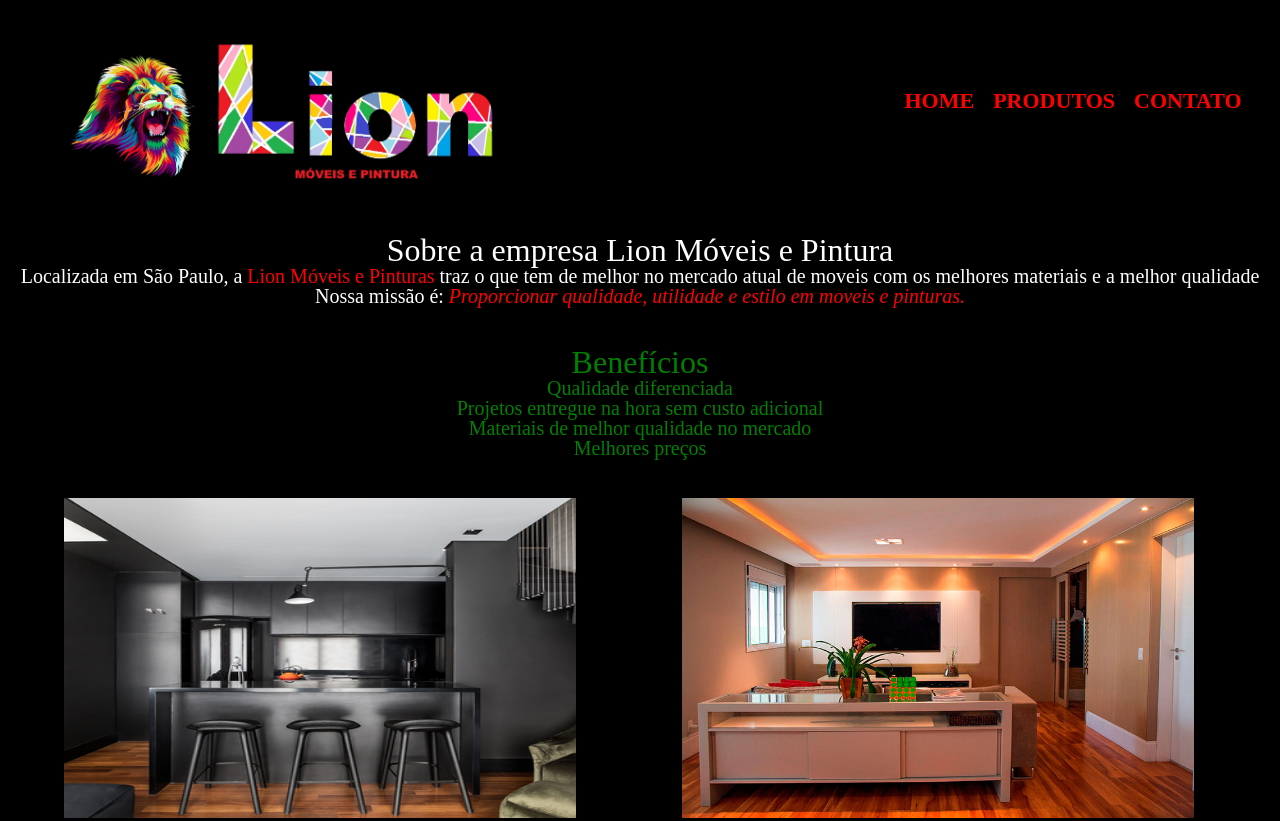
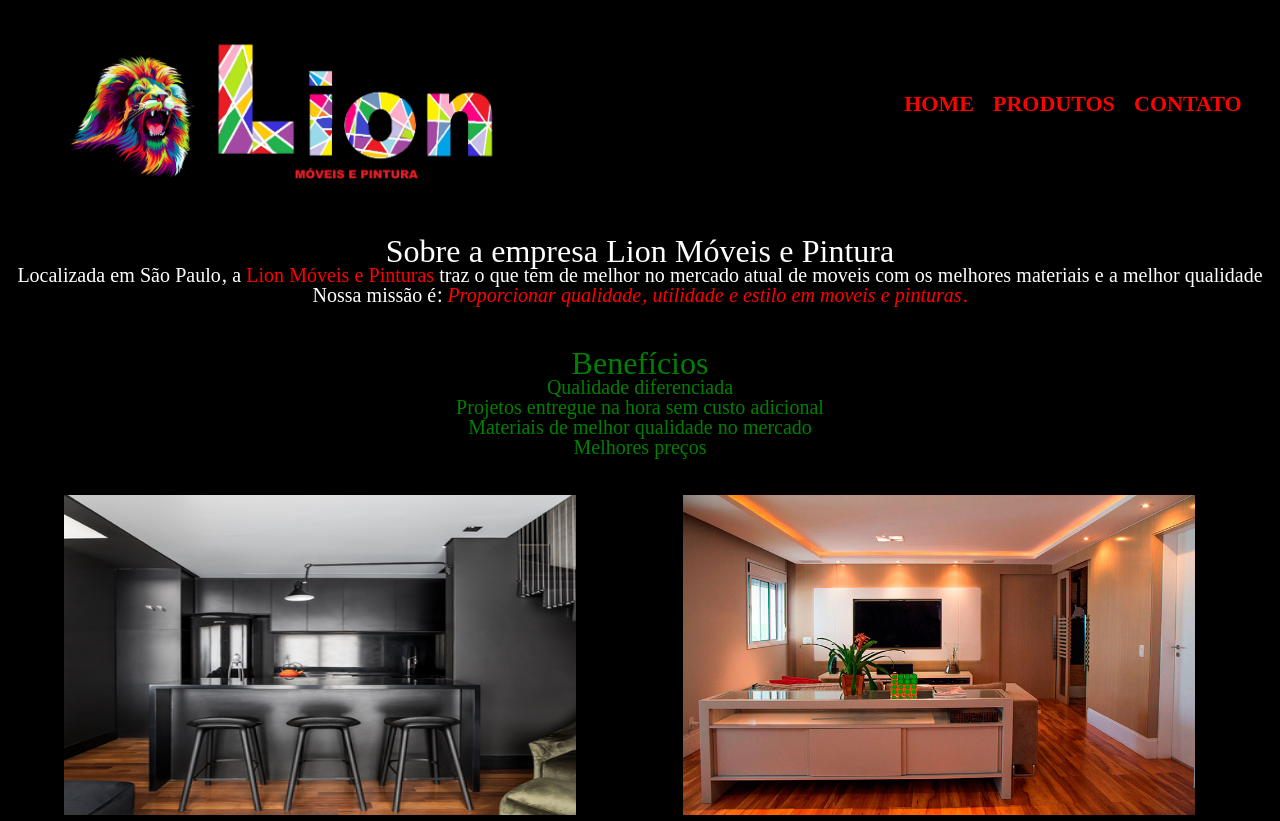
Before and after one commit to klemgabriel/turma-1b, a plain HTML site: page index.html in a window 1280 px wide. Shown: the top 821 px of the page. Drawn offline with Linux system fonts and the light colour scheme.

Commit message:
font nova css

```diff
--- a/style.css
+++ b/style.css
@@ -1,3 +1,7 @@
+body{
+	font-family: 'Noto Serif Khojki', serif;
+}
+
 header {
 	background: rgb(0, 0, 0);
 	padding: 20px 0;
```
